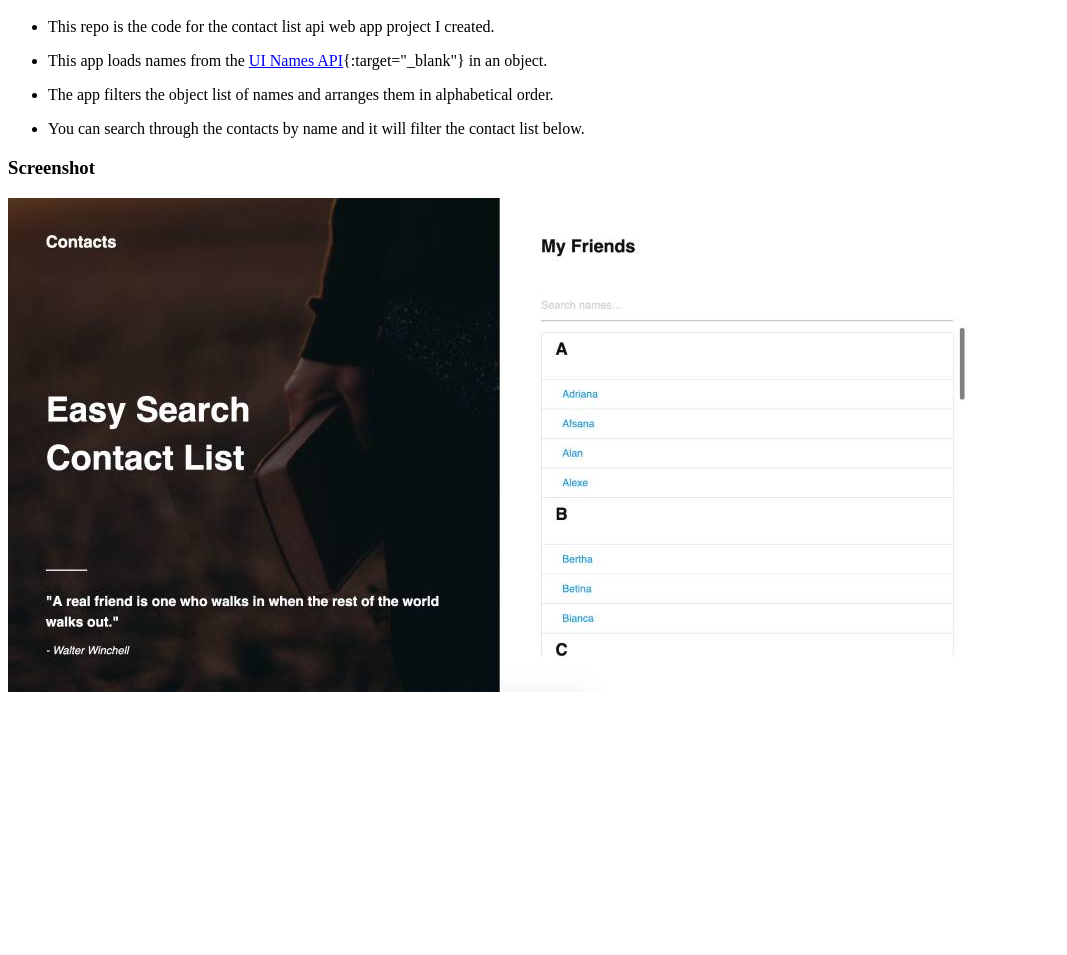
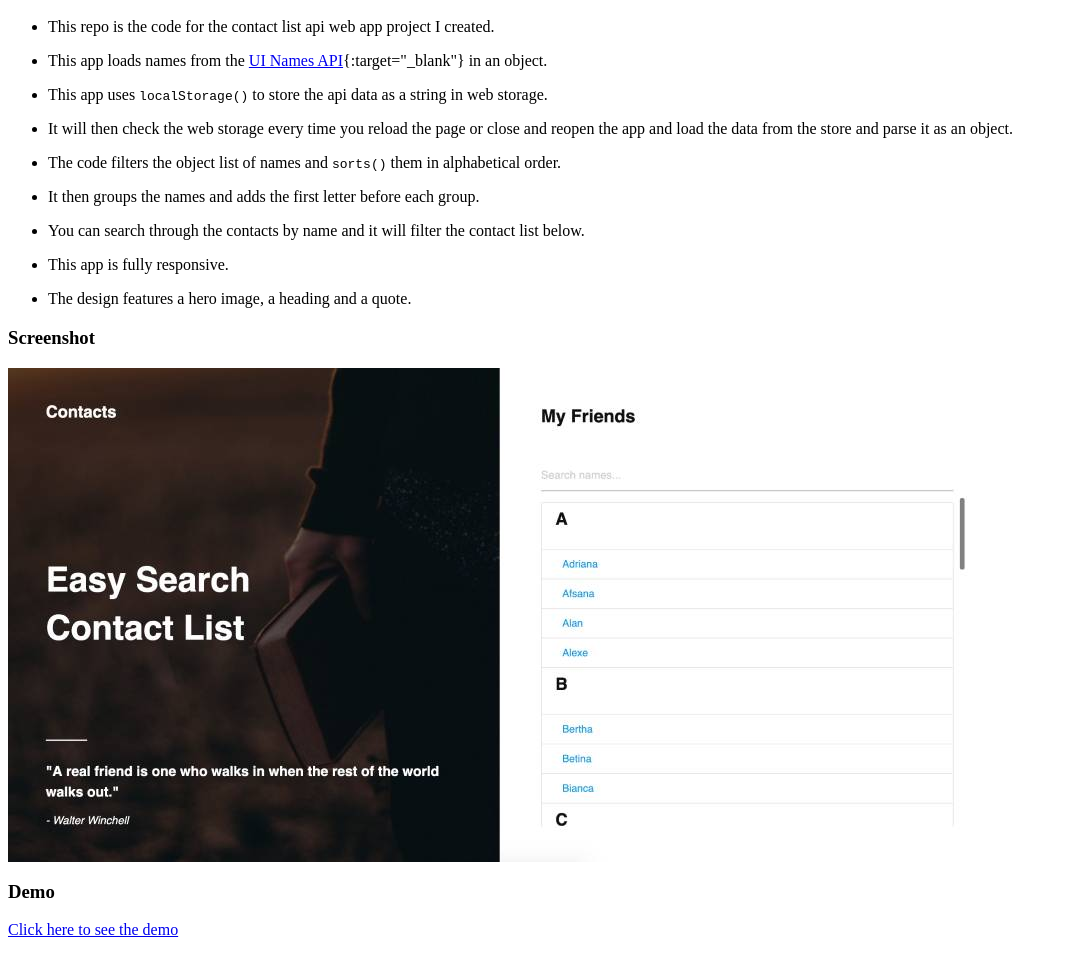
Before and after one commit to umarhamza/contact-list-api, a plain HTML site: page README.html in a window 1280 px wide. Shown: the part 48-1003 px from the top of the page, without its empty margins (0-1067 px from the left). Before the commit the page ends 800 px from the top, so only its background shows below. Drawn offline with Linux system fonts and the light colour scheme.

Commit message:
updating readme.md

```diff
--- a/README.html
+++ b/README.html
@@ -10,13 +10,25 @@
 </li>
 <li><p>This app loads names from the <a href="https://uinames.com/">UI Names API</a>{:target=&quot;_blank&quot;} in an object.</p>
 </li>
-<li><p>The app filters the object list of names and arranges them in alphabetical order.</p>
+<li><p>This app uses <code>localStorage()</code> to store the api data as a string in web storage.</p>
+</li>
+<li><p>It will then check the web storage every time you reload the page or close and reopen the app and load the data from the store and parse it as an object.</p>
+</li>
+<li><p>The code filters the object list of names and <code>sorts()</code> them in alphabetical order.</p>
+</li>
+<li><p>It then groups the names and adds the first letter before each group.</p>
 </li>
 <li><p>You can search through the contacts by name and it will filter the contact list below.</p>
+</li>
+<li><p>This app is fully responsive.</p>
+</li>
+<li><p>The design features a hero image, a heading and a quote.</p>
 </li>
 </ul>
 <h3 id="screenshot">Screenshot</h3>
 <p><img src="screenshot.jpg" alt="My Contacts"></p>
+<h3 id="demo">Demo</h3>
+<p><a href="https://ecstatic-nightingale-cc21a8.netlify.com/">Click here to see the demo</a></p>
 
       </body>
     </html>
```
Also changed, not shown: 2 other files.
